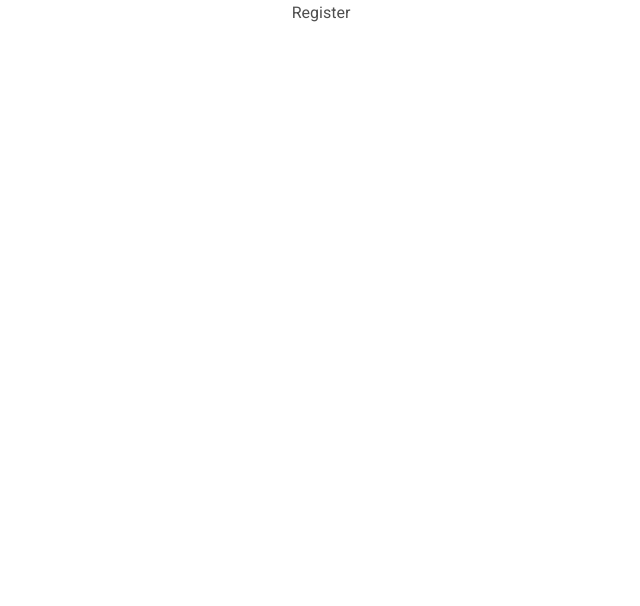
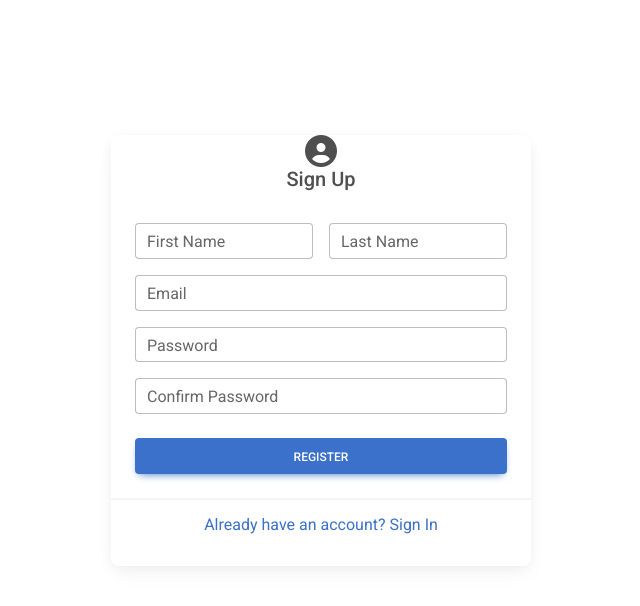
Before and after one commit to JuanCamiloChafloque/TripAway, a React (Create React App) app in the folder frontend/: page /register in a window 1280 px wide. Shown: the top 606 px of the page, without its empty margins (319-959 px from the left). Built offline with nearby package versions, Linux system fonts and the light colour scheme.

Commit message:
Register form with validation and action/reducer on Redux

```diff
--- a/frontend/src/actions/authActions.js
+++ b/frontend/src/actions/authActions.js
@@ -1,21 +1,40 @@
 import axios from "axios";
-import { LOGIN_REQUEST, LOGIN_SUCCESS, LOGIN_FAIL } from "./types";
+import { AUTH_REQUEST, AUTH_SUCCESS, AUTH_FAIL } from "./types";
 
 export const login = (loginData, navigate, toast) => async (dispatch) => {
   try {
-    dispatch({ type: LOGIN_REQUEST });
+    dispatch({ type: AUTH_REQUEST });
     const res = await axios.post("/api/v1/users/signin", loginData);
     localStorage.setItem("profile", res.data);
     toast.success("Login Successfull");
     navigate("/");
     dispatch({
-      type: LOGIN_SUCCESS,
+      type: AUTH_SUCCESS,
       payload: res.data,
     });
   } catch (err) {
     dispatch({
-      type: LOGIN_FAIL,
+      type: AUTH_FAIL,
       payload: err.response.data.message,
     });
   }
 };
+
+export const register = (registerData, navigate, toast) => async (dispatch) => {
+  try {
+    dispatch({ type: AUTH_REQUEST });
+    const res = await axios.post("/api/v1/users/signup", registerData);
+    localStorage.setItem("profile", res.data);
+    toast.success("Register Successfull");
+    navigate("/");
+    dispatch({
+      type: AUTH_SUCCESS,
+      payload: res.data,
+    });
+  } catch (err) {
+    dispatch({
+      type: AUTH_FAIL,
+      payload: err.response.data.message,
+    });
+  }
+};
--- a/frontend/src/actions/types.js
+++ b/frontend/src/actions/types.js
@@ -1,3 +1,3 @@
-export const LOGIN_REQUEST = "LOGIN_REQUEST";
-export const LOGIN_SUCCESS = "LOGIN_SUCCESS";
-export const LOGIN_FAIL = "LOGIN_FAIL";
+export const AUTH_REQUEST = "AUTH_REQUEST";
+export const AUTH_SUCCESS = "AUTH_SUCCESS";
+export const AUTH_FAIL = "AUTH_FAIL";
--- a/frontend/src/pages/auth/Register.js
+++ b/frontend/src/pages/auth/Register.js
@@ -1,7 +1,138 @@
-import React from "react";
+import React, { useEffect, useState } from "react";
+import { Link, useNavigate } from "react-router-dom";
+import { useDispatch, useSelector } from "react-redux";
+import {
+  MDBCard,
+  MDBCardBody,
+  MDBInput,
+  MDBCardFooter,
+  MDBValidation,
+  MDBBtn,
+  MDBIcon,
+  MDBSpinner,
+} from "mdb-react-ui-kit";
+import { toast } from "react-toastify";
+import { register } from "../../actions/authActions";
 
 const Register = () => {
-  return <div>Register</div>;
+  const dispatch = useDispatch();
+  const navigate = useNavigate();
+
+  const { loading, error } = useSelector((state) => state.auth);
+
+  const [email, setEmail] = useState("");
+  const [firstName, setFirstName] = useState("");
+  const [lastName, setLastName] = useState("");
+  const [password, setPassword] = useState("");
+  const [confirmPassword, setConfirmPassword] = useState("");
+
+  useEffect(() => {
+    error && toast.error(error);
+  }, [error]);
+
+  const onSubmitHandler = (e) => {
+    e.preventDefault();
+    if (password !== confirmPassword) {
+      return toast.error("Passwords must match");
+    }
+
+    if (email && password && firstName && lastName) {
+      const registerData = {
+        email,
+        password,
+        fullName: firstName + " " + lastName,
+      };
+      dispatch(register(registerData, navigate, toast));
+    }
+  };
+
+  return (
+    <div
+      style={{
+        margin: "auto",
+        padding: "15px",
+        maxWidth: "450px",
+        alignContent: "center",
+        marginTop: "120px",
+      }}
+    >
+      <MDBCard alignment="center">
+        <MDBIcon fas icon="user-circle" className="fa-2x" />
+        <h5>Sign Up</h5>
+        <MDBCardBody>
+          <MDBValidation
+            onSubmit={onSubmitHandler}
+            noValidate
+            className="row g-3"
+          >
+            <div className="col-md-6">
+              <MDBInput
+                label="First Name"
+                type="text"
+                value={firstName}
+                name="firstName"
+                onChange={(e) => setFirstName(e.target.value)}
+              />
+            </div>
+            <div className="col-md-6">
+              <MDBInput
+                label="Last Name"
+                type="text"
+                value={lastName}
+                name="lastName"
+                onChange={(e) => setLastName(e.target.value)}
+              />
+            </div>
+            <div className="col-md-12">
+              <MDBInput
+                label="Email"
+                type="email"
+                value={email}
+                name="email"
+                onChange={(e) => setEmail(e.target.value)}
+              />
+            </div>
+            <div className="col-md-12">
+              <MDBInput
+                label="Password"
+                type="password"
+                value={password}
+                name="password"
+                onChange={(e) => setPassword(e.target.value)}
+              />
+            </div>
+            <div className="col-md-12">
+              <MDBInput
+                label="Confirm Password"
+                type="password"
+                value={confirmPassword}
+                name="confirmPassword"
+                onChange={(e) => setConfirmPassword(e.target.value)}
+              />
+            </div>
+            <div className="col-12">
+              <MDBBtn style={{ width: "100%" }} className="mt-2">
+                {loading && (
+                  <MDBSpinner
+                    size="sm"
+                    role="status"
+                    tag="span"
+                    className="me-2"
+                  />
+                )}
+                Register
+              </MDBBtn>
+            </div>
+          </MDBValidation>
+        </MDBCardBody>
+        <MDBCardFooter>
+          <Link to="/login">
+            <p>Already have an account? Sign In</p>
+          </Link>
+        </MDBCardFooter>
+      </MDBCard>
+    </div>
+  );
 };
 
 export default Register;
--- a/frontend/src/reducers/authReducer.js
+++ b/frontend/src/reducers/authReducer.js
@@ -1,29 +1,27 @@
-import { LOGIN_SUCCESS, LOGIN_REQUEST, LOGIN_FAIL } from "../actions/types";
+import { AUTH_SUCCESS, AUTH_REQUEST, AUTH_FAIL } from "../actions/types";
 
 export const authReducer = (
   state = { user: {}, error: "", loading: false },
   action
 ) => {
   switch (action.type) {
-    case LOGIN_REQUEST: {
+    case AUTH_REQUEST: {
       return {
         ...state,
         loading: true,
       };
     }
 
-    case LOGIN_SUCCESS: {
+    case AUTH_SUCCESS: {
       return {
-        ...state,
         user: action.payload,
         error: "",
         loading: false,
       };
     }
 
-    case LOGIN_FAIL: {
+    case AUTH_FAIL: {
       return {
-        ...state,
         user: {},
         loading: false,
         error: action.payload,
```
